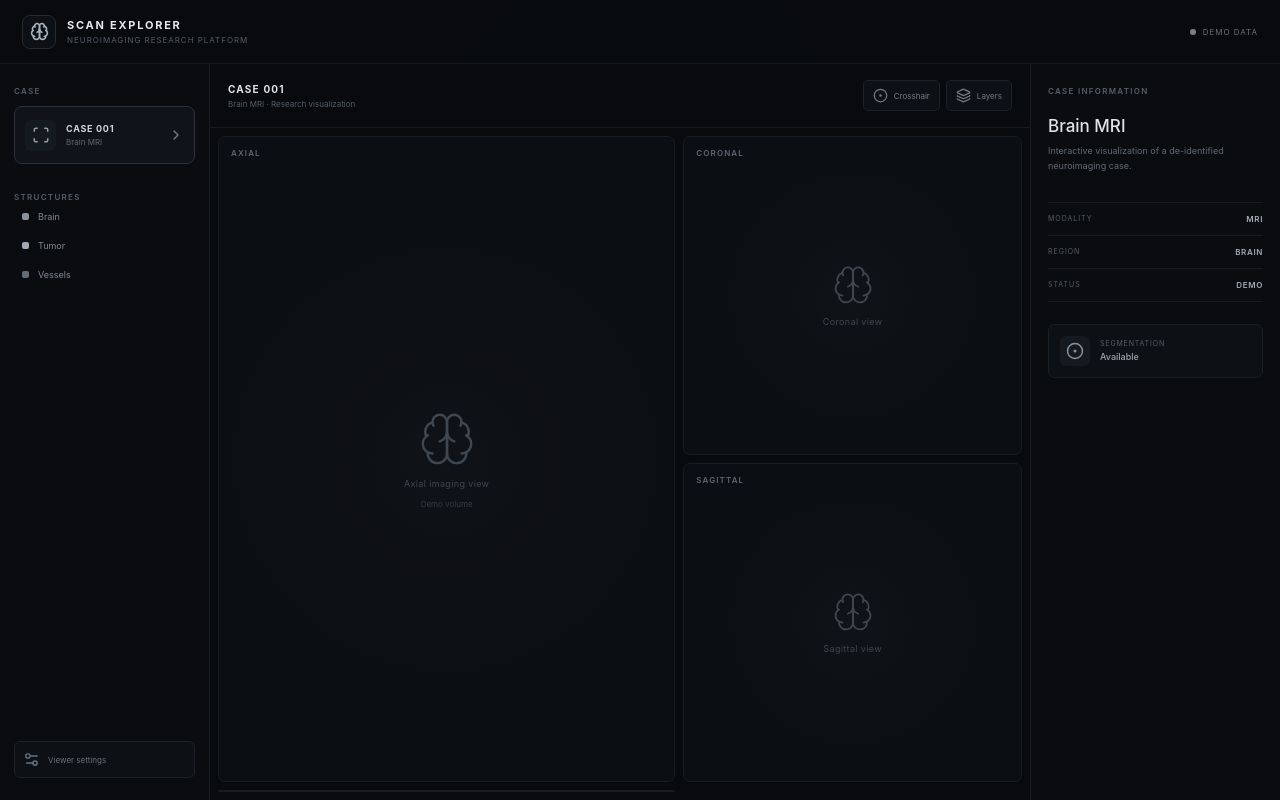
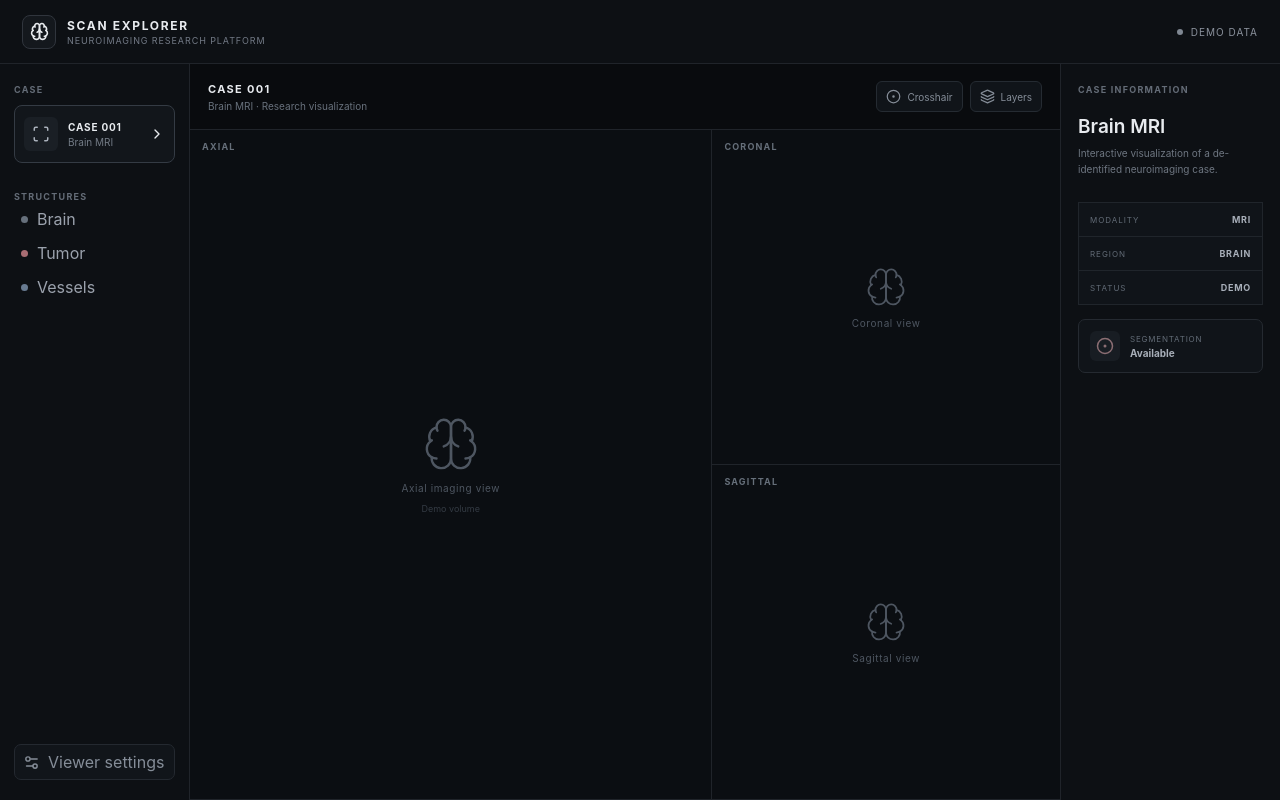
Before and after one commit to harshasingla18/braintumorscan, a React (Vite) app: page / in a window 1280 px wide. Built offline with nearby package versions, Linux system fonts and the light colour scheme.

Commit message:
Update index.css

```diff
--- a/src/index.css
+++ b/src/index.css
@@ -1,4 +1,17 @@
-:root {
+* {
+  box-sizing: border-box;
+}
+
+html,
+body,
+#root {
+  width: 100%;
+  height: 100%;
+  margin: 0;
+}
+
+body {
+  overflow: hidden;
   font-family:
     Inter,
     ui-sans-serif,
@@ -7,29 +20,8 @@
     BlinkMacSystemFont,
     "Segoe UI",
     sans-serif;
-
+  background: #0b0d10;
   color: #e8ebef;
-  background: #080a0d;
-  font-synthesis: none;
-  text-rendering: optimizeLegibility;
-  -webkit-font-smoothing: antialiased;
-}
-
-* {
-  box-sizing: border-box;
-}
-
-html,
-body,
-#root {
-  width: 100%;
-  min-height: 100%;
-  margin: 0;
-}
-
-body {
-  min-width: 1100px;
-  background: #080a0d;
 }
 
 button {
@@ -37,32 +29,23 @@
 }
 
 .app {
-  min-height: 100vh;
-  background:
-    radial-gradient(
-      circle at 50% 20%,
-      rgba(45, 52, 62, 0.12),
-      transparent 42%
-    ),
-    #080a0d;
+  width: 100%;
+  height: 100vh;
+  display: flex;
+  flex-direction: column;
+  overflow: hidden;
+  background: #0b0d10;
 }
-
-/* =========================
-   TOP BAR
-   ========================= */
 
 .topbar {
   height: 64px;
-
+  min-height: 64px;
   display: flex;
   align-items: center;
   justify-content: space-between;
-
   padding: 0 22px;
-
-  border-bottom: 1px solid #171b21;
-
-  background: rgba(9, 11, 14, 0.96);
+  border-bottom: 1px solid #20242a;
+  background: #0d1014;
 }
 
 .brand {
@@ -74,88 +57,66 @@
 .brand-mark {
   width: 34px;
   height: 34px;
-
-  display: flex;
-  align-items: center;
-  justify-content: center;
-
-  border: 1px solid #252b33;
+  display: grid;
+  place-items: center;
+  border: 1px solid #30353d;
   border-radius: 8px;
-
-  color: #aab2bd;
-  background: #0d1014;
+  background: #14181d;
 }
 
 .brand-name {
-  font-size: 11px;
-  font-weight: 650;
-  letter-spacing: 0.16em;
-  color: #e5e8ec;
+  font-size: 12px;
+  font-weight: 700;
+  letter-spacing: 0.14em;
 }
 
 .brand-subtitle {
-  margin-top: 3px;
-
-  font-size: 8px;
-  letter-spacing: 0.12em;
-
-  color: #555e69;
+  margin-top: 2px;
+  color: #727985;
+  font-size: 9px;
+  letter-spacing: 0.1em;
 }
 
 .topbar-status {
   display: flex;
   align-items: center;
-  gap: 7px;
-
-  font-size: 8px;
-  letter-spacing: 0.12em;
-
-  color: #69727d;
+  gap: 8px;
+  color: #8b929d;
+  font-size: 10px;
+  letter-spacing: 0.1em;
 }
 
 .status-dot {
   width: 6px;
   height: 6px;
-
   border-radius: 50%;
-
-  background: #78818d;
+  background: #7f8792;
 }
 
-/* =========================
-   MAIN WORKSPACE
-   ========================= */
-
 .workspace {
-  min-height: calc(100vh - 64px);
-
+  flex: 1;
+  min-height: 0;
   display: grid;
-  grid-template-columns: 210px minmax(0, 1fr) 250px;
+  grid-template-columns: 190px minmax(0, 1fr) 220px;
+  overflow: hidden;
 }
 
-/* =========================
-   SIDEBAR
-   ========================= */
-
 .sidebar {
-  position: relative;
-
+  min-width: 0;
+  min-height: 0;
   display: flex;
   flex-direction: column;
-
-  padding: 22px 14px;
-
-  border-right: 1px solid #171b21;
-
-  background: #0a0c10;
+  padding: 20px 14px;
+  border-right: 1px solid #20242a;
+  background: #0d1014;
+  overflow: hidden;
 }
 
 .section-label {
-  font-size: 8px;
-  font-weight: 600;
-  letter-spacing: 0.16em;
-
-  color: #555e69;
+  color: #646c77;
+  font-size: 9px;
+  font-weight: 700;
+  letter-spacing: 0.14em;
 }
 
 .section-label.second {
@@ -164,110 +125,79 @@
 
 .case-card {
   margin-top: 10px;
-
   min-height: 58px;
-
   display: flex;
   align-items: center;
   gap: 10px;
-
-  padding: 9px 10px;
-
-  border: 1px solid #1c2229;
+  padding: 9px;
+  border: 1px solid #252a31;
   border-radius: 8px;
-
-  color: #737d88;
-  background: #0d1014;
+  background: #12161b;
 }
 
 .case-card.active {
-  border-color: #2a313a;
-  background: #10141a;
+  border-color: #343b44;
 }
 
 .case-icon {
-  width: 31px;
-  height: 31px;
-
-  display: flex;
-  align-items: center;
-  justify-content: center;
-
+  width: 34px;
+  height: 34px;
+  display: grid;
+  place-items: center;
   border-radius: 6px;
-
-  color: #929ba6;
-  background: #151a20;
+  background: #1a1f25;
+  color: #aab1bb;
 }
 
 .case-info {
   min-width: 0;
-
   flex: 1;
-
   display: flex;
   flex-direction: column;
   gap: 3px;
 }
 
 .case-info strong {
-  font-size: 9px;
-  font-weight: 650;
+  font-size: 10px;
   letter-spacing: 0.08em;
-
-  color: #d1d6dc;
 }
 
 .case-info span {
-  font-size: 8px;
-  color: #5e6772;
+  color: #737b86;
+  font-size: 10px;
 }
 
 .layer-row {
   width: 100%;
-
+  min-height: 34px;
   display: flex;
   align-items: center;
   gap: 9px;
-
-  padding: 9px 8px;
-
+  padding: 0 7px;
   border: 0;
-  border-radius: 6px;
-
-  color: #818a95;
   background: transparent;
-
-  font-size: 9px;
-
+  color: #9ba2ad;
   text-align: left;
-
   cursor: pointer;
 }
 
 .layer-row:hover {
-  background: #10141a;
-  color: #b1b8c1;
+  color: #e3e7eb;
 }
 
 .layer-indicator {
   width: 7px;
   height: 7px;
-
-  border-radius: 2px;
-
-  background: #717a85;
-}
-
-.layer-indicator.brain {
-  background: #89929d;
+  border-radius: 50%;
+  background: #66707c;
 }
 
 .layer-indicator.tumor {
-  background: #a1a8b1;
+  background: #a86d73;
 }
 
 .layer-indicator.vessels {
-  background: #636d78;
+  background: #687b91;
 }
 
 .sidebar-bottom {
@@ -276,373 +206,241 @@
 
 .settings-button {
   width: 100%;
-
+  min-height: 36px;
   display: flex;
   align-items: center;
   gap: 8px;
-
-  padding: 9px 8px;
-
-  border: 1px solid #1c2229;
-  border-radius: 6px;
-
-  color: #68717c;
-  background: #0d1014;
-
-  font-size: 8px;
-
+  padding: 0 8px;
+  border: 1px solid #242930;
+  border-radius: 7px;
+  background: #11151a;
+  color: #858d98;
   cursor: pointer;
 }
 
-.settings-button:hover {
-  color: #a0a8b2;
-  background: #11151a;
-}
-
-/* =========================
-   VIEWER
-   ========================= */
-
 .viewer-area {
   min-width: 0;
-
+  min-height: 0;
   display: flex;
   flex-direction: column;
-
-  background: #080a0d;
+  overflow: hidden;
+  background: #090b0e;
 }
 
 .viewer-header {
-  min-height: 64px;
-
+  min-height: 66px;
   display: flex;
   align-items: center;
   justify-content: space-between;
-
   padding: 0 18px;
-
-  border-bottom: 1px solid #171b21;
+  border-bottom: 1px solid #20242a;
 }
 
 .viewer-title {
-  font-size: 10px;
-  font-weight: 650;
+  font-size: 11px;
+  font-weight: 700;
   letter-spacing: 0.12em;
-
-  color: #dfe3e8;
 }
 
 .viewer-description {
   margin-top: 4px;
-
-  font-size: 8px;
-
-  color: #555e69;
+  color: #68717c;
+  font-size: 10px;
 }
 
 .viewer-tools {
   display: flex;
-  align-items: center;
-  gap: 6px;
+  gap: 7px;
 }
 
 .viewer-tools button {
   display: flex;
   align-items: center;
   gap: 6px;
-
   padding: 7px 9px;
-
-  border: 1px solid #1c2229;
-  border-radius: 5px;
-
-  color: #737c87;
-  background: #0d1014;
-
-  font-size: 8px;
-
+  border: 1px solid #252b32;
+  border-radius: 6px;
+  background: #101419;
+  color: #858d98;
+  font-size: 10px;
   cursor: pointer;
 }
 
-.viewer-tools button:hover {
-  color: #aab1ba;
-  background: #11151a;
-}
-
-/* =========================
-   VIEWER GRID
-   ========================= */
-
 .viewer-grid {
   flex: 1;
-
+  min-height: 0;
   display: grid;
-
-  grid-template-columns: 1.35fr 1fr;
-  grid-template-rows: 1fr 1fr;
-
-  gap: 8px;
-
-  padding: 8px;
-
-  min-height: 0;
+  grid-template-columns: 1.5fr 1fr;
+  grid-template-rows: minmax(0, 1fr) minmax(0, 1fr);
+  gap: 1px;
+  background: #20242a;
+  overflow: hidden;
 }
 
 .scan-panel {
   position: relative;
-
   min-width: 0;
   min-height: 0;
-
   overflow: hidden;
-
-  border: 1px solid #181d24;
-  border-radius: 7px;
-
-  background:
-    radial-gradient(
-      circle at center,
-      rgba(70, 77, 87, 0.08),
-      transparent 58%
-    ),
-    #0b0e12;
+  background: #0b0e12;
 }
 
 .scan-panel.large {
   grid-row: span 2;
 }
 
-.scan-panel.three-d {
-  background:
-    radial-gradient(
-      circle at center,
-      rgba(90, 98, 109, 0.09),
-      transparent 60%
-    ),
-    #090c10;
-}
-
 .panel-label {
   position: absolute;
-
   top: 11px;
   left: 12px;
-
   z-index: 5;
-
-  font-size: 8px;
-  font-weight: 600;
-
-  letter-spacing: 0.14em;
-
-  color: #5e6772;
-
+  color: #666f7a;
+  font-size: 9px;
+  font-weight: 700;
+  letter-spacing: 0.13em;
   pointer-events: none;
 }
 
 .scan-placeholder {
   position: absolute;
   inset: 0;
-
   display: flex;
   flex-direction: column;
   align-items: center;
   justify-content: center;
-
-  gap: 10px;
-
-  color: #3f4751;
+  gap: 9px;
+  color: #4e5661;
 }
 
 .scan-placeholder span {
-  font-size: 9px;
-  letter-spacing: 0.04em;
+  font-size: 10px;
+  letter-spacing: 0.06em;
 }
 
 .scan-placeholder small {
-  font-size: 8px;
   color: #343b44;
+  font-size: 9px;
 }
-
-.brain-orbit {
-  display: flex;
-  align-items: center;
-  justify-content: center;
-
-  color: #626b76;
-
-  animation: slowFloat 5s ease-in-out infinite;
-}
-
-@keyframes slowFloat {
-  0%,
-  100% {
-    transform: translateY(0);
-  }
-
-  50% {
-    transform: translateY(-5px);
-  }
-}
-
-/* =========================
-   3D VIEWER
-   ========================= */
 
 .three-d-viewer {
   position: absolute;
   inset: 0;
-
   z-index: 1;
 }
 
 .three-d-viewer canvas {
   width: 100% !important;
   height: 100% !important;
-
   display: block;
 }
 
 .three-d-overlay {
   position: absolute;
-
   left: 12px;
   bottom: 11px;
-
+  z-index: 2;
   display: flex;
   flex-direction: column;
-
   gap: 3px;
-
-  z-index: 2;
-
   pointer-events: none;
 }
 
 .three-d-overlay span {
-  font-size: 8px;
-  letter-spacing: 0.14em;
-
-  color: #89929e;
+  color: #69727d;
+  font-size: 9px;
+  font-weight: 700;
+  letter-spacing: 0.12em;
 }
 
 .three-d-overlay small {
-  font-size: 8px;
-
-  color: #515a66;
+  color: #454d57;
+  font-size: 9px;
 }
 
-/* =========================
-   CASE PANEL
-   ========================= */
-
 .case-panel {
-  padding: 22px 17px;
-
-  border-left: 1px solid #171b21;
-
-  background: #0a0c10;
+  min-width: 0;
+  min-height: 0;
+  padding: 20px 17px;
+  border-left: 1px solid #20242a;
+  background: #0d1014;
+  overflow: hidden;
 }
 
 .case-panel h1 {
-  margin: 20px 0 8px;
-
-  font-size: 17px;
-  font-weight: 500;
-
-  color: #dfe3e8;
+  margin: 20px 0 7px;
+  font-size: 19px;
+  font-weight: 600;
 }
 
 .case-description {
-  max-width: 200px;
-
   margin: 0;
-
-  font-size: 9px;
-  line-height: 1.65;
-
-  color: #626b76;
+  color: #6e7681;
+  font-size: 10px;
+  line-height: 1.6;
 }
 
 .metadata {
-  margin-top: 28px;
-
-  display: flex;
-  flex-direction: column;
-
-  border-top: 1px solid #171c22;
+  margin-top: 25px;
+  display: grid;
+  gap: 1px;
+  border: 1px solid #20252b;
+  background: #20252b;
 }
 
 .metadata > div {
   display: flex;
   align-items: center;
   justify-content: space-between;
-
-  padding: 11px 0;
-
-  border-bottom: 1px solid #171c22;
+  padding: 11px;
+  background: #101419;
 }
 
 .metadata span {
-  font-size: 7px;
-  letter-spacing: 0.14em;
-
-  color: #555e69;
+  color: #626b76;
+  font-size: 8px;
+  letter-spacing: 0.12em;
 }
 
 .metadata strong {
-  font-size: 8px;
-  font-weight: 600;
+  color: #a8afb9;
+  font-size: 9px;
   letter-spacing: 0.08em;
-
-  color: #a4acb6;
 }
 
 .tumor-summary {
-  margin-top: 22px;
-
+  margin-top: 14px;
   display: flex;
   align-items: center;
   gap: 10px;
-
   padding: 11px;
-
-  border: 1px solid #1b2027;
+  border: 1px solid #252a31;
   border-radius: 7px;
-
-  background: #0d1014;
+  background: #101419;
 }
 
 .summary-icon {
   width: 30px;
   height: 30px;
-
-  display: flex;
-  align-items: center;
-  justify-content: center;
-
+  display: grid;
+  place-items: center;
   border-radius: 6px;
-
-  color: #89929d;
-  background: #151a20;
+  background: #181d23;
+  color: #8b6e73;
 }
 
-.tumor-summary div:last-child {
+.tumor-summary > div:last-child {
   display: flex;
   flex-direction: column;
   gap: 3px;
 }
 
 .tumor-summary span {
-  font-size: 7px;
-  letter-spacing: 0.12em;
-
-  color: #555e69;
+  color: #626b76;
+  font-size: 8px;
+  letter-spacing: 0.1em;
 }
 
 .tumor-summary strong {
-  font-size: 9px;
-  font-weight: 500;
-
-  color: #9da5ae;
+  color: #a8afb9;
+  font-size: 10px;
 }
```
